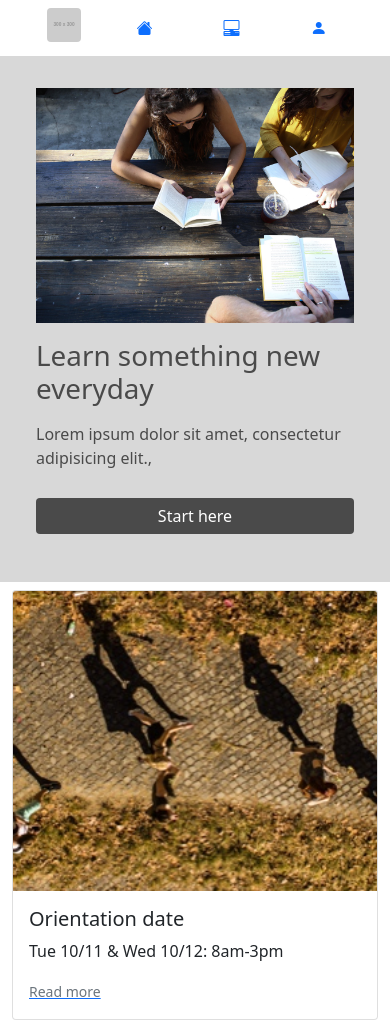
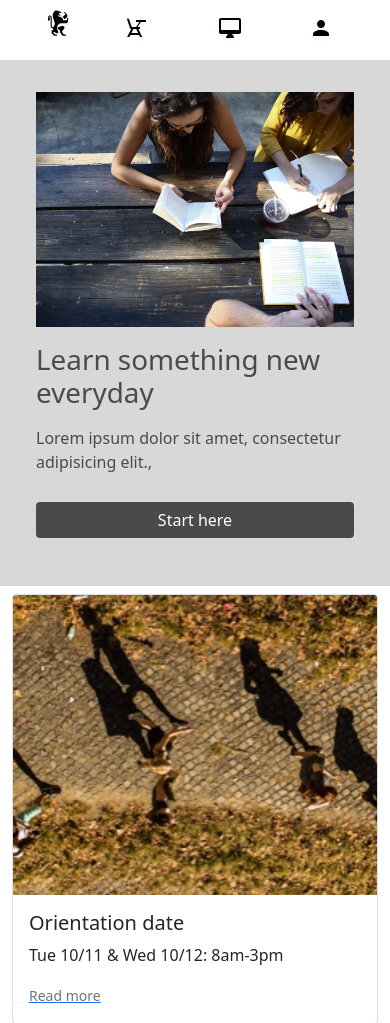
Before and after one commit to starjul/julalukp.git.io, a plain HTML site: page colmar-academy/index.html in a window 390 px wide. Shown: the top 1023 px of the page. Drawn offline with nearby package versions, Linux system fonts and the light colour scheme; placeholder pictures from the web are drawn by us.

Commit message:
[Update] Updated icon in mobile

```diff
--- a/colmar-academy/index.html
+++ b/colmar-academy/index.html
@@ -38,7 +38,7 @@
         >
           <div class="d-sm-none">
             <img
-              src="https://via.placeholder.com/300.png/09f/fff"
+              src="./capstone_colmar_assets/images/ic-logo.svg"
               class="rounded float-start"
               alt="..."
               width="34px"
@@ -53,8 +53,7 @@
               >On campus</a
             >
             <a class="nav-link d-sm-none" href="#"
-              ><i class="bi bi-house-fill"></i
-            ></a>
+              ><img src="./capstone_colmar_assets/images/ic-on-campus.svg"/></a>
           </div>
           <div>
             <a
@@ -64,8 +63,7 @@
               >Online course</a
             >
             <a class="nav-link d-sm-none" href="#"
-              ><i class="bi bi-pc-display-horizontal"></i
-            ></a>
+              ><img src="./capstone_colmar_assets/images/ic-online.svg"/></a>
           </div>
           <div>
             <a
@@ -75,7 +73,7 @@
               >Sign in</a
             >
             <a class="nav-link d-sm-none" href="#"
-              ><i class="bi bi-person-fill"></i>
+              ><img src="./capstone_colmar_assets/images/ic-login.svg"/>
             </a>
           </div>
         </div>
```
